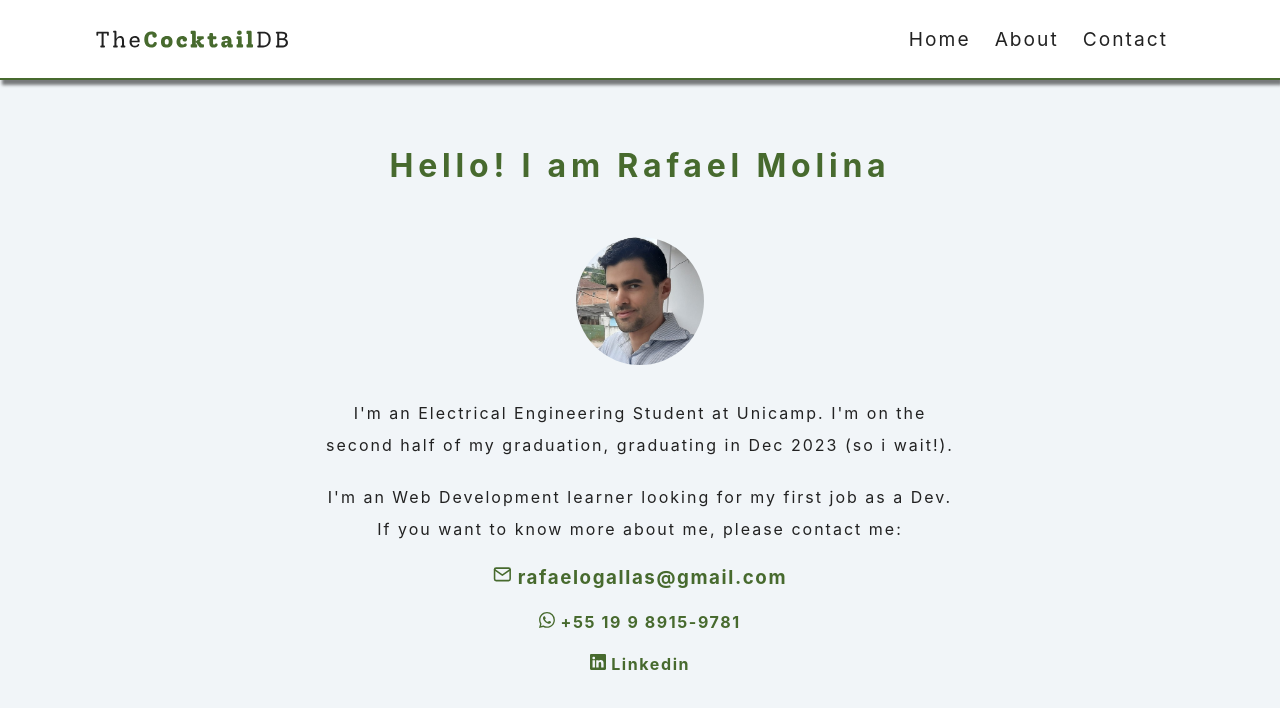
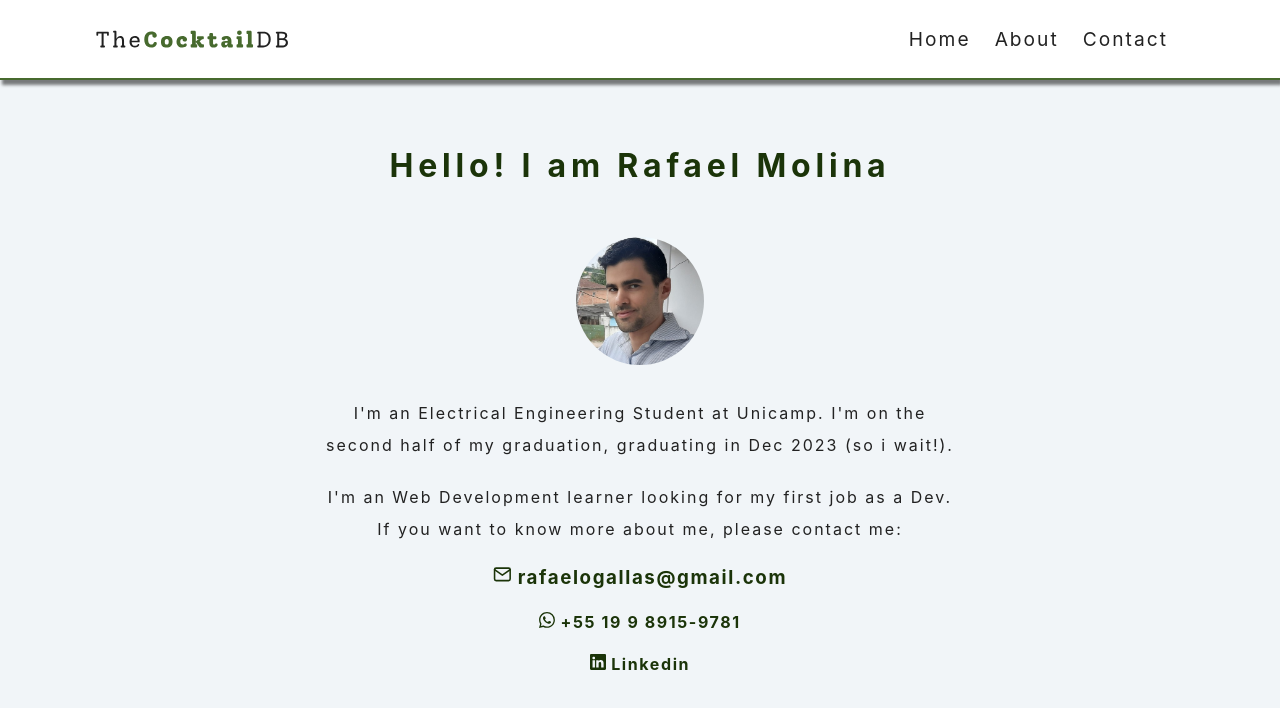
Before and after one commit to RafaelMolyna/Tutorial15-JSmilga_ReactJS-Course, a React (Create React App) app: page /contact in a window 1280 px wide. Shown: the top 708 px of the page. Built offline with nearby package versions, Linux system fonts and the light colour scheme; the HTML template or start-up script is replaced by a standard one.

Commit message:
add contact

```diff
--- a/src/pages/ContactMe.js
+++ b/src/pages/ContactMe.js
@@ -21,9 +21,9 @@ const ContactMe = function() {
           <BsWhatsapp /> +55 19 9 8915-9781
         </h4>
         <a target='_blank' href="https://www.linkedin.com/in/rafael-ogallas-b48075191/">
-        <h4 className='contact-info'>
-          <BsLinkedin /> Linkedin
-        </h4>
+          <h4 className='contact-info'>
+            <BsLinkedin /> Linkedin
+          </h4>
         </a>
       </div>
     </section>
--- a/src/pages/contact.css
+++ b/src/pages/contact.css
@@ -25,7 +25,7 @@
 }
 
 .contact-title {
-  color: #476a2e;
+  color: #1b3409;
   text-transform: none;
   margin: 0 auto 2rem auto;
   position: relative;
@@ -34,11 +34,10 @@
 
 .contact-info {
   letter-spacing: 0.1rem;
-  color: #476a2e;
+  color: #1b3409;
   transition: all 0.35s;
 }
 
 .contact-info:hover {
-  color: #1b3409;
   transform: scale(1.05);
 }
```
